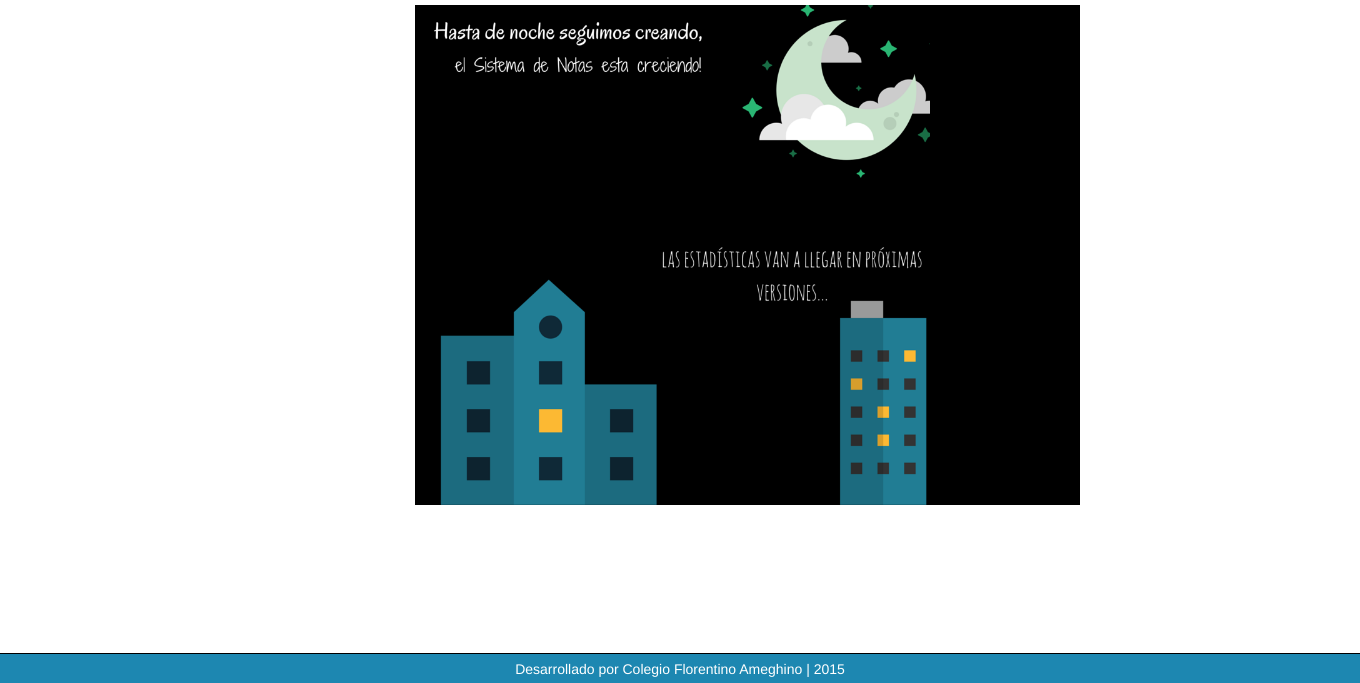
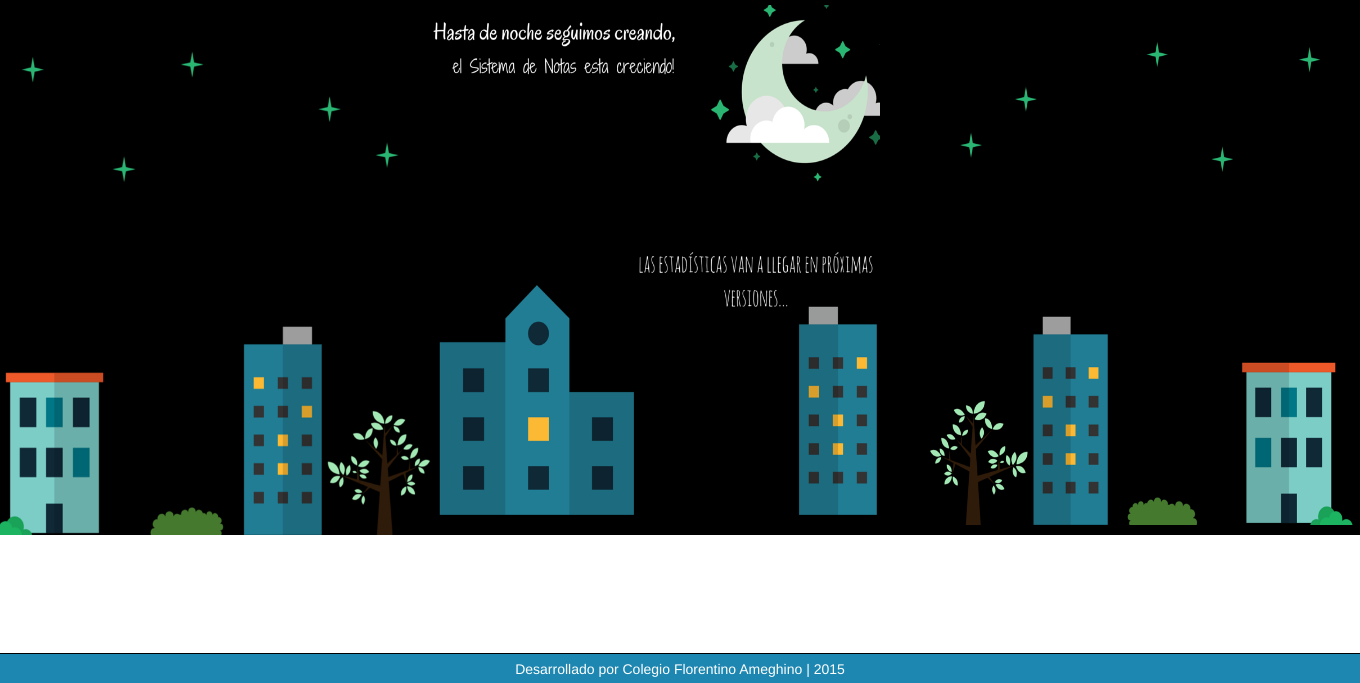
Before and after one commit to Maocast55/sistema-de-notas, a Django app: page /estadisticas in a window 1360 px wide. Shown: the part 117-800 px from the top of the page. Run offline with Django 3.2, Linux system fonts and the light colour scheme; some libraries are stand-ins or nearby versions.

Commit message:
Pagina de estadisticas

```diff
--- a/sistemaDeNotas/static/css/estilo_application.css
+++ b/sistemaDeNotas/static/css/estilo_application.css
@@ -273,9 +273,14 @@ margin-top:5px;
 margin-left:400px;
 }
 
+#bannerEstadistica2{
+float: left;
+margin-top:-500px;
+margin-left:900px;
+}
 
-<!--PARA PONER LA SEGUNDA IMAGEN CON CIUDAD:
-bannerEstadisticas2 float:left;
-margin-top:5px;
-margin-right:000px;
--->
+#bannerEstadistica3{
+float: left;
+margin-top:-500px;
+margin-left:-50px;
+}
--- a/sistemaDeNotas/templates/estadisticas.html
+++ b/sistemaDeNotas/templates/estadisticas.html
@@ -6,14 +6,20 @@
 
 {% block login_content %}
 
-<div class="col-md-12">
-    <div class="col-md-6" id="bannerEstadistica" style="background-color:#000000">
-        <img src="{{STATIC_URL}}images/banner.png" width="500px" height="500px" >
-</div>
+<div class="col-md-12" style="background-color:#000000;">
+    <div class="col-md-4" id="bannerEstadistica" >
+        <img src="{{STATIC_URL}}images/banner.png" width="450px" height="510px" >
+    </div >
 
-<!-- PARA PONER LA SEGUNDA IMAGEN CON LA CIUDAD <div class="col-md-6" id="bannerEstadisticas2">
-    <img src="{{STATIC_URL}}images/banner2.png" width="500px" height="500px" >
-</div> -->
+    <div class="col-md-4" id="bannerEstadistica2">
+         <img src="{{STATIC_URL}}images/banner2.png" width="430px" height="510px" >
+    </div>
+
+    <div class="col-md-4" id="bannerEstadistica3">
+        <img src="{{STATIC_URL}}images/banner3.png" width="450px" height="510px" >
+    </div>
+
+
 
 </div>
 
```
Also changed, not shown: sistemaDeNotas/static/images/banner3.png (added).
